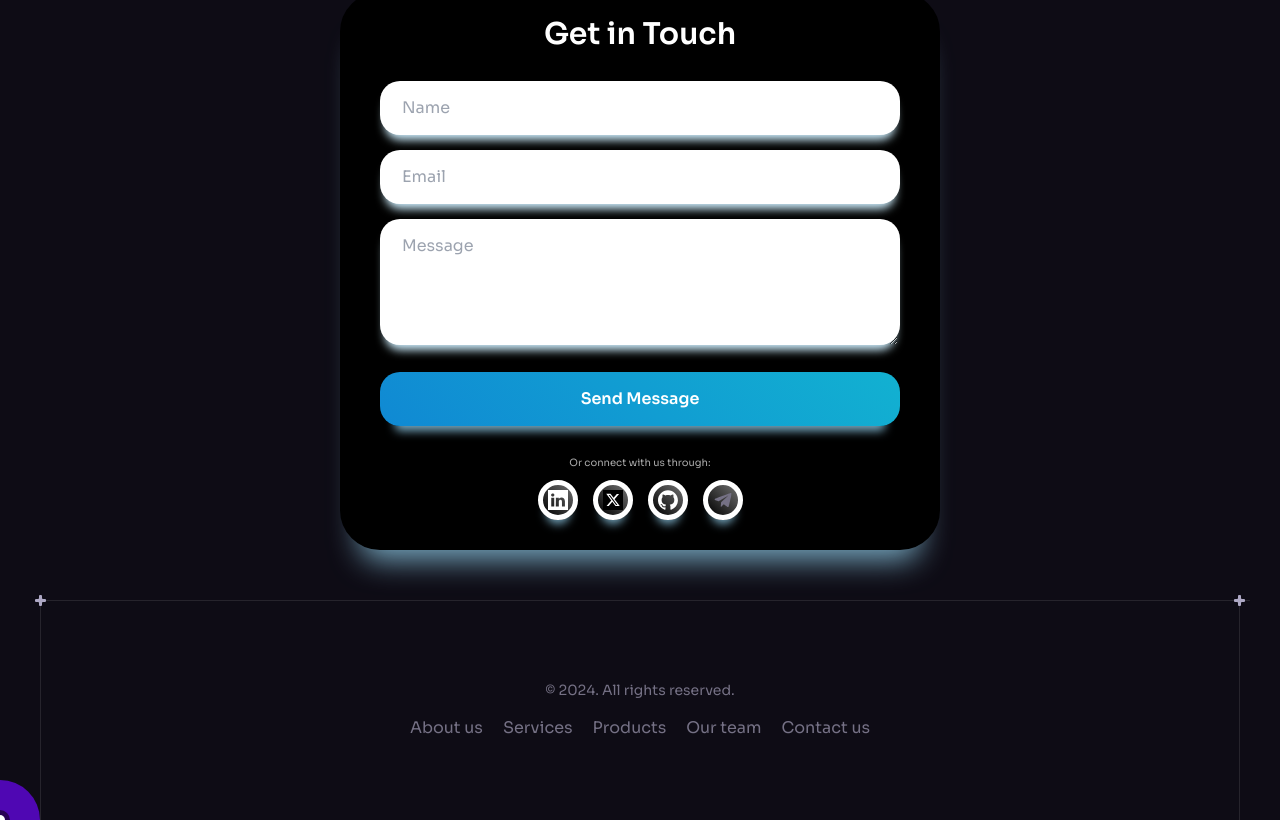
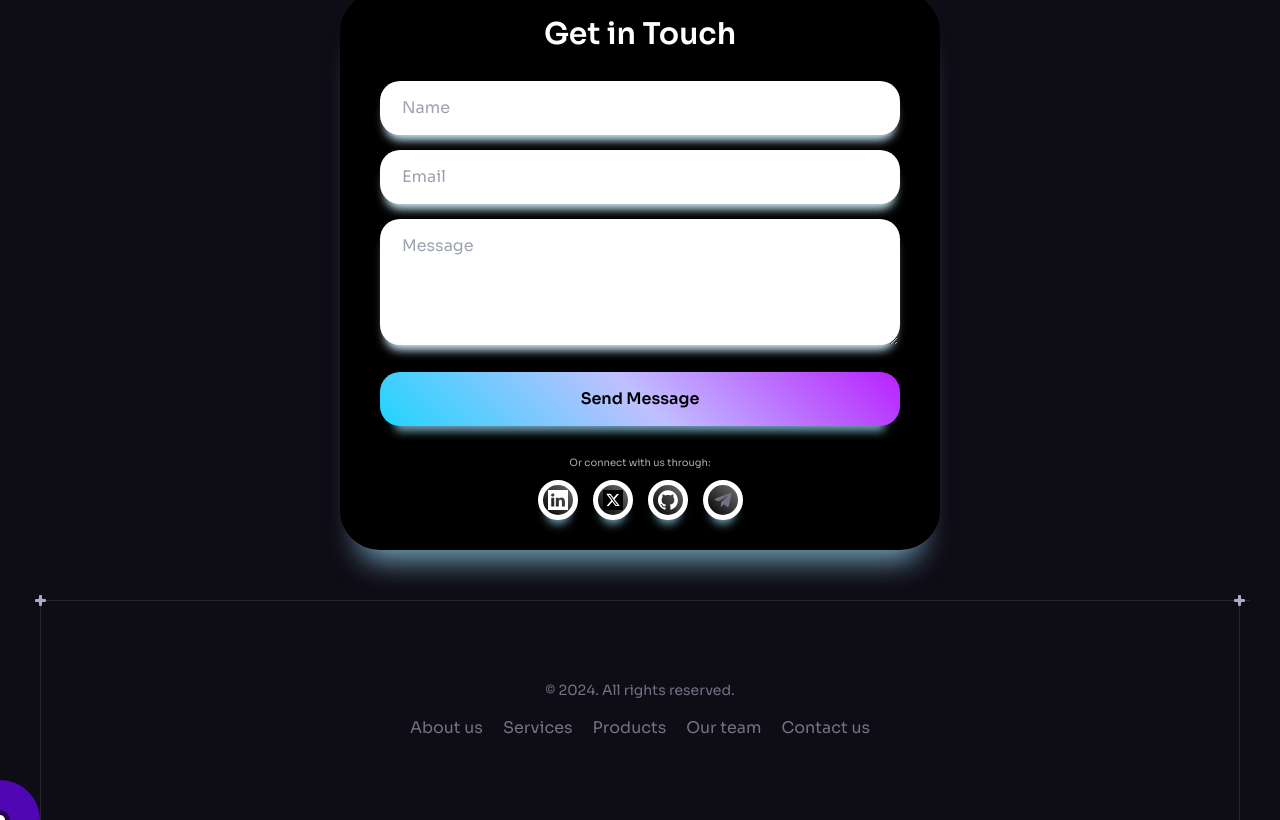
Before and after one commit to GayathriPCh/WalletHunter, a React (Vite) app in the folder wsite/: page / in a window 1280 px wide. Shown: the part 5603-6423 px from the top of the page. Built offline with nearby package versions, Linux system fonts and the light colour scheme.

Commit message:
Update Contact.jsx

```diff
--- a/wsite/src/components/Contact.jsx
+++ b/wsite/src/components/Contact.jsx
@@ -53,8 +53,8 @@ const LoginButton = styled.button`
   display: block;
   width: 100%;
   font-weight: bold;
-  background: linear-gradient(45deg, rgb(16, 137, 211) 0%, rgb(18, 177, 209) 100%);
-  color: white;
+  background: linear-gradient(45deg, #21d4fd, #c0c0ff, #b721ff);
+  color: black; /* Set text color to black */
   padding-block: 15px;
   margin: 20px auto;
   border-radius: 20px;
```
